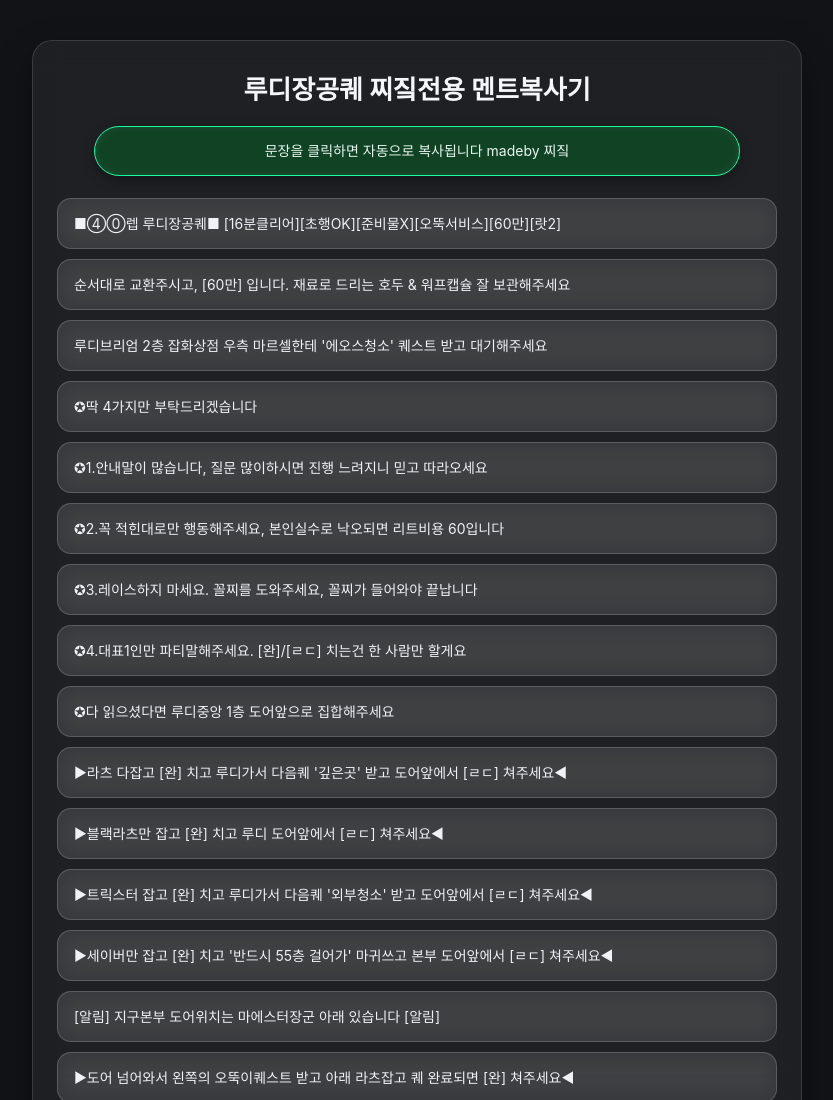
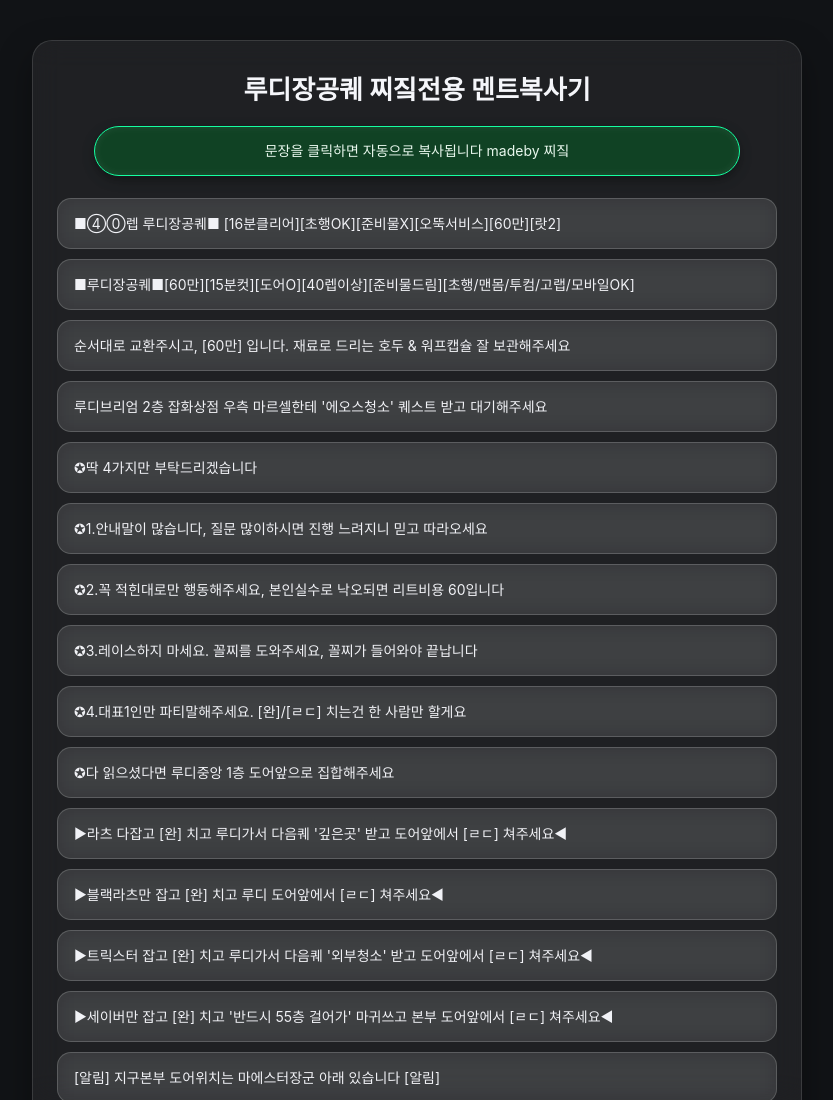
Before and after one commit to joeykoreawy/ludicopy, a plain HTML site: page index.html in a window 1280 px wide. Shown: the top 1100 px of the page, without its empty margins (223-1056 px from the left). Drawn offline with Linux system fonts and the light colour scheme.

Commit message:
Update index.html

```diff
--- a/index.html
+++ b/index.html
@@ -20,6 +20,9 @@
       <li class="phrase-item">
         ■④⓪렙 루디장공퀘■ [16분클리어][초행OK][준비물X][오뚝서비스][60만][랏2]
       </li>
+      <li class="phrase-item">
+      ■루디장공퀘■[60만][15분컷][도어O][40렙이상][준비물드림][초행/맨몸/투컴/고랩/모바일OK]
+          </li>
       <li class="phrase-item">
         순서대로 교환주시고, [60만] 입니다. 재료로 드리는 호두 & 워프캡슐 잘 보관해주세요
       </li>
```
